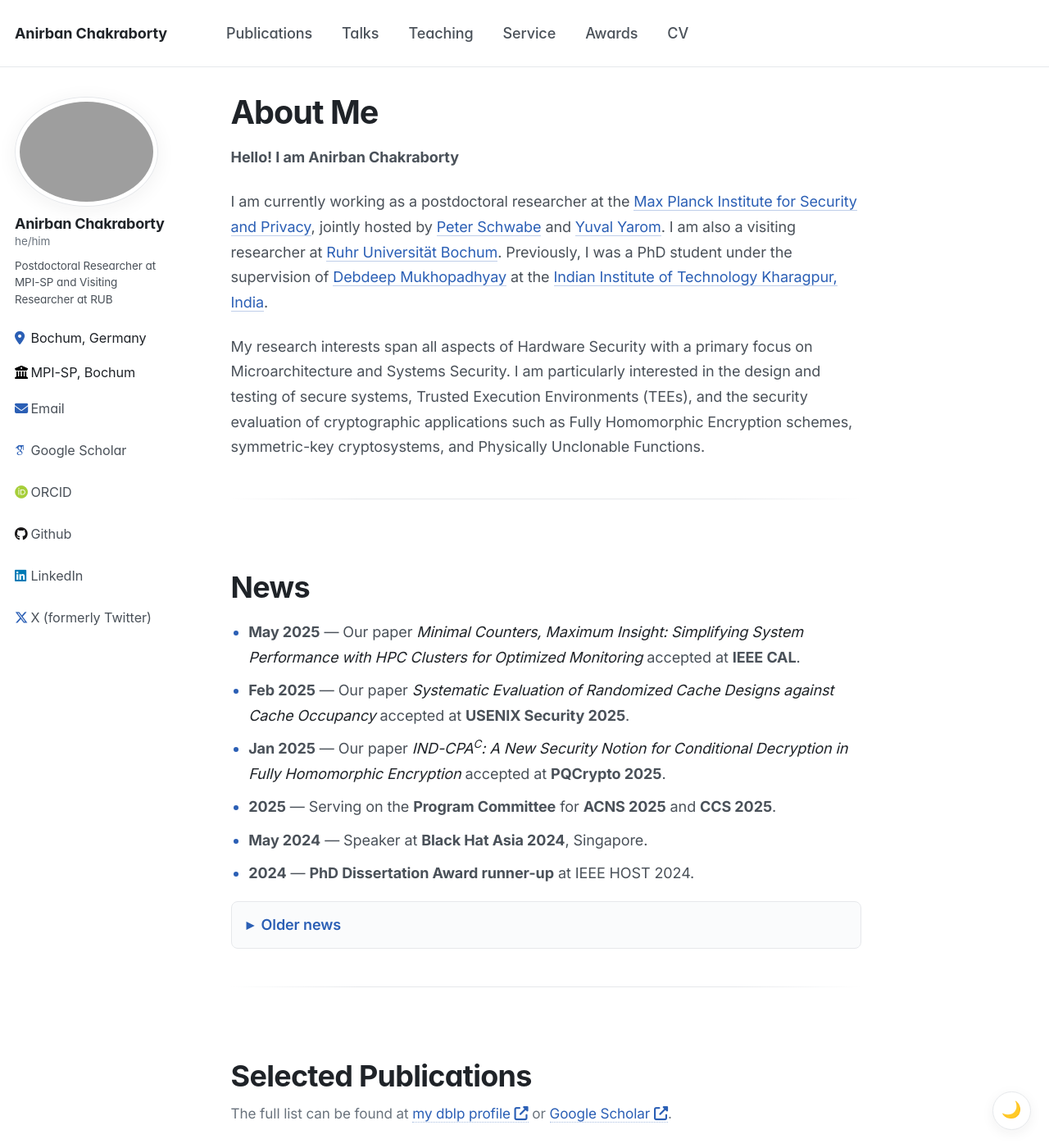
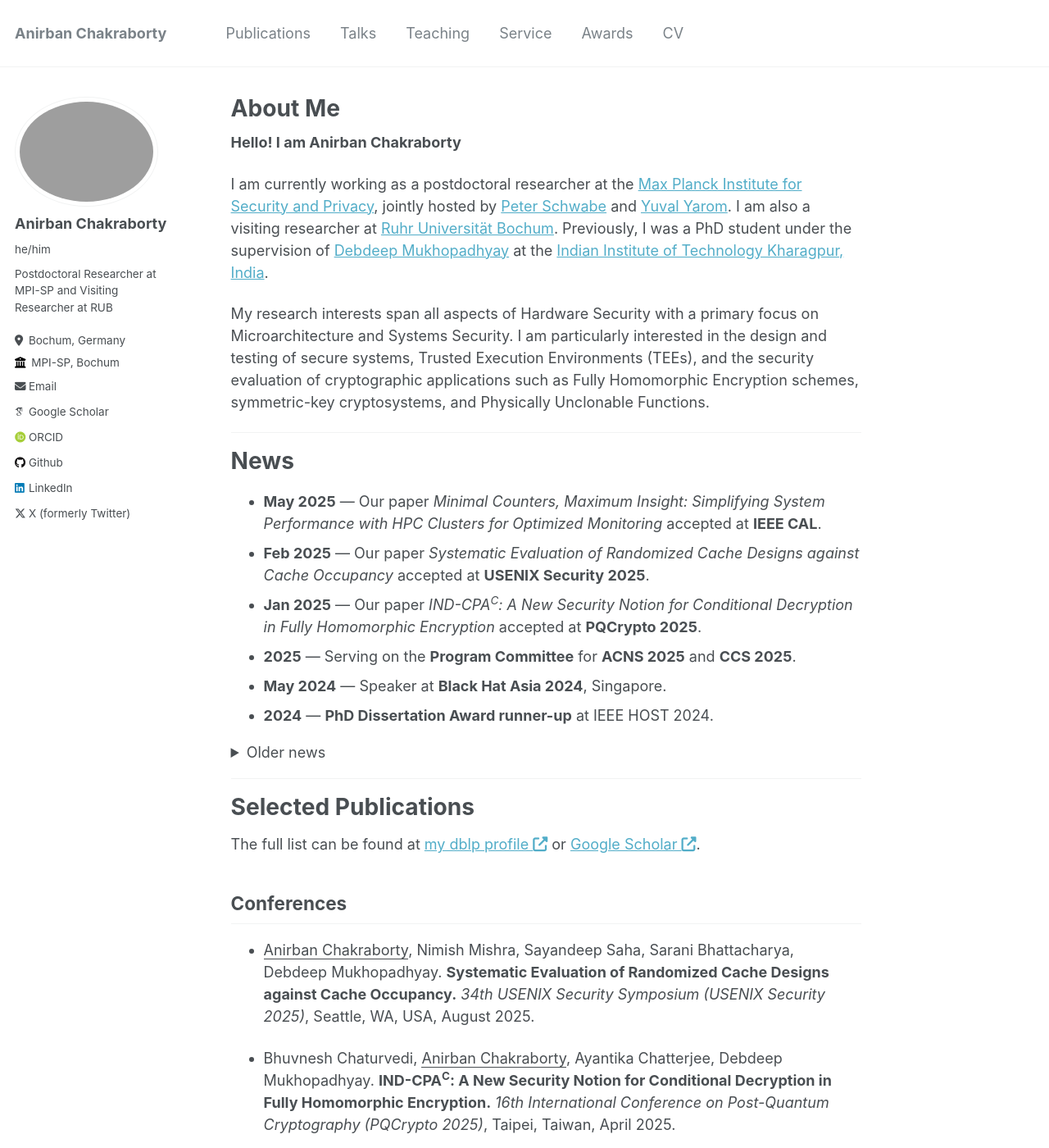
Before and after one commit to anirbanc3/anirbanc3.github.io, a Jekyll site: the page built from _pages/about.md, in a window 1280 px wide and 1400 px high. Shown: the whole window at 82% size. Built offline with Jekyll 4.4.1, drawn with Linux system fonts in a browser that asks for light colours; some web fonts are replaced.

Commit message:
Remove dark mode and custom design polish

```diff
--- a/_includes/head.html
+++ b/_includes/head.html
@@ -7,10 +7,6 @@
 <link href="{% if site.atom_feed.path %}{{ site.atom_feed.path }}{% else %}{{ base_path }}/feed.xml{% endif %}" type="application/atom+xml" rel="alternate" title="{{ site.title }} Feed">
 
 <link rel="stylesheet" href="https://cdnjs.cloudflare.com/ajax/libs/font-awesome/6.0.0-beta3/css/all.min.css">
-
-<link rel="preconnect" href="https://fonts.googleapis.com">
-<link rel="preconnect" href="https://fonts.gstatic.com" crossorigin>
-<link href="https://fonts.googleapis.com/css2?family=Inter:wght@400;500;600;700&family=JetBrains+Mono:wght@400;500&display=swap" rel="stylesheet">
 
 <!-- http://t.co/dKP3o1e -->
 <meta name="HandheldFriendly" content="True">
--- a/_includes/scripts.html
+++ b/_includes/scripts.html
@@ -2,33 +2,3 @@
 
 {% include analytics.html %}
 {% include /comments-providers/scripts.html %}
-
-<script>
-document.addEventListener("DOMContentLoaded", function () {
-  const toggle = document.createElement("button");
-  toggle.className = "theme-toggle";
-  toggle.setAttribute("aria-label", "Toggle dark mode");
-  toggle.innerHTML = '<span class="theme-toggle__icon">🌙</span>';
-  document.body.appendChild(toggle);
-
-  const setTheme = (theme) => {
-    document.documentElement.setAttribute("data-theme", theme);
-    localStorage.setItem("theme", theme);
-    toggle.querySelector(".theme-toggle__icon").textContent =
-      theme === "dark" ? "☀" : "🌙";
-  };
-
-  toggle.addEventListener("click", () => {
-    const next =
-      document.documentElement.getAttribute("data-theme") === "dark"
-        ? "light"
-        : "dark";
-    setTheme(next);
-  });
-
-  const saved =
-    localStorage.getItem("theme") ||
-    (window.matchMedia("(prefers-color-scheme: dark)").matches ? "dark" : "light");
-  setTheme(saved);
-});
-</script>
--- a/_layouts/default.html
+++ b/_layouts/default.html
@@ -9,7 +9,6 @@ layout: compress
   <head>
     {% include head.html %}
     {% include head/custom.html %}
-    <link rel="stylesheet" href="{{ "/assets/css/dark-mode.css" | relative_url }}">
   </head>
 
   <body>
--- a/_sass/_custom.scss
+++ /dev/null
@@ -1,333 +0,0 @@
-/* ==========================================================================
-   Custom polish — typography, color, layout refinements
-   ========================================================================== */
-
-/* Refined palette */
-$accent             : #2b5fb5;
-$accent-deep        : #1f4794;
-$ink                : #1f2328;
-$ink-soft           : #4a5159;
-$ink-mute           : #6a737d;
-$rule               : #e6e8eb;
-$surface            : #ffffff;
-$surface-soft       : #fafbfc;
-
-/* Smooth anchor scrolling */
-html {
-  scroll-behavior: smooth;
-}
-
-/* Offset for sticky masthead so anchor targets aren't hidden behind it */
-.page__content h1[id],
-.page__content h2[id],
-.page__content h3[id] {
-  scroll-margin-top: 5rem;
-}
-
-body {
-  font-family: "Inter", -apple-system, BlinkMacSystemFont, "Segoe UI", Roboto,
-               "Helvetica Neue", Arial, sans-serif;
-  font-feature-settings: "cv02", "cv03", "cv04", "cv11";
-  color: $ink;
-  -webkit-font-smoothing: antialiased;
-  -moz-osx-font-smoothing: grayscale;
-  letter-spacing: -0.005em;
-}
-
-code, pre, .monospace {
-  font-family: "JetBrains Mono", "SFMono-Regular", Menlo, Consolas, monospace;
-  font-size: 0.92em;
-}
-
-/* Headings */
-.page__content {
-  h1, h2, h3, h4 {
-    color: $ink;
-    letter-spacing: -0.02em;
-    font-weight: 700;
-  }
-
-  h1 {
-    font-size: 2em;
-    margin-top: 2.4em;
-  }
-
-  h2 {
-    font-size: 1.45em;
-    margin-top: 2.2em;
-    padding-bottom: 0.4em;
-    border-bottom: 1px solid $rule;
-    position: relative;
-  }
-
-  /* subtle accent bar on section headings */
-  h2::before {
-    content: "";
-    position: absolute;
-    left: 0;
-    bottom: -1px;
-    width: 2.5em;
-    height: 2px;
-    background: linear-gradient(90deg, $accent, lighten($accent, 18%));
-    border-radius: 2px;
-  }
-
-  h3 {
-    font-size: 1.15em;
-    margin-top: 1.8em;
-    color: $ink-soft;
-  }
-
-  p, li {
-    color: $ink-soft;
-    font-size: 1rem;
-    line-height: 1.7;
-  }
-
-  a {
-    color: $accent;
-    text-decoration: none;
-    border-bottom: 1px solid transparentize($accent, 0.7);
-    transition: color 0.15s ease, border-color 0.15s ease;
-
-    &:hover {
-      color: $accent-deep;
-      border-bottom-color: $accent-deep;
-      text-decoration: none;
-    }
-  }
-
-}
-
-/* Section dividers from `***` / `---` in markdown */
-.page__content hr {
-  display: block;
-  height: 1px;
-  border: 0;
-  background: linear-gradient(90deg, transparent, $rule 20%, $rule 80%, transparent);
-  margin: 2.6em 0;
-}
-
-/* News list — tighter rhythm, monospace dates */
-.page__content {
-  /* paragraphs that look like news bullets ("* Mon YYYY: ...") */
-  ul {
-    padding-left: 1.2em;
-
-    li {
-      margin-bottom: 0.55em;
-      position: relative;
-
-      &::marker {
-        color: $accent;
-      }
-    }
-  }
-
-  /* Make leading date-style emphasis pop */
-  p em:first-child,
-  li em:first-of-type {
-    color: $ink;
-    font-style: italic;
-  }
-}
-
-/* Older News collapsible */
-.page__content details {
-  margin: 1em 0 1.6em;
-  padding: 0.6em 1em;
-  background: $surface-soft;
-  border: 1px solid $rule;
-  border-radius: 8px;
-  transition: box-shadow 0.2s ease;
-
-  &[open] {
-    box-shadow: 0 1px 2px rgba(0, 0, 0, 0.04);
-  }
-
-  summary {
-    cursor: pointer;
-    font-weight: 600;
-    color: $accent;
-    list-style: none;
-    padding: 0.2em 0;
-
-    &::-webkit-details-marker { display: none; }
-    &::before {
-      content: "▸";
-      display: inline-block;
-      margin-right: 0.5em;
-      transition: transform 0.2s ease;
-      color: $accent;
-    }
-  }
-
-  &[open] summary::before {
-    transform: rotate(90deg);
-  }
-}
-
-/* Wordwrap helper used in about.md */
-.wordwrap {
-  color: $ink-mute;
-  font-size: 0.95em;
-  margin: -0.4em 0 1.2em;
-
-  a {
-    color: $accent;
-    border-bottom: 1px dotted transparentize($accent, 0.6);
-
-    &:hover { color: $accent-deep; }
-  }
-}
-
-/* Publications — give each entry a subtle hover card feel */
-.page__content {
-  h2 + ul,
-  h3 + ul {
-    list-style: none;
-    padding-left: 0;
-
-    > li {
-      padding: 0.7em 0.9em;
-      margin-bottom: 0.4em;
-      border-left: 2px solid transparent;
-      border-radius: 4px;
-      transition: background 0.15s ease, border-color 0.15s ease;
-
-      &:hover {
-        background: $surface-soft;
-        border-left-color: $accent;
-      }
-
-      u {
-        border-bottom: 1px solid $accent;
-        font-weight: 600;
-      }
-
-      strong {
-        color: $ink;
-        font-weight: 600;
-      }
-
-      em {
-        color: $ink-mute;
-        font-size: 0.93em;
-      }
-    }
-  }
-}
-
-/* Masthead — cleaner, with subtle blur */
-.masthead {
-  border-bottom: 1px solid $rule;
-  background: rgba(255, 255, 255, 0.85);
-  -webkit-backdrop-filter: saturate(180%) blur(10px);
-          backdrop-filter: saturate(180%) blur(10px);
-  position: sticky;
-  top: 0;
-  z-index: 50;
-}
-
-.masthead__menu-item a {
-  font-weight: 500;
-  color: $ink-soft;
-  letter-spacing: -0.005em;
-  transition: color 0.15s ease;
-
-  &:hover {
-    color: $accent;
-  }
-}
-
-.masthead__menu-item--lg a {
-  font-weight: 700;
-  color: $ink;
-}
-
-/* Sidebar / author profile */
-.author__avatar img {
-  border: 1px solid $rule !important;
-  box-shadow: 0 4px 24px rgba(31, 35, 40, 0.06);
-  transition: transform 0.3s ease, box-shadow 0.3s ease;
-
-  &:hover {
-    transform: translateY(-2px);
-    box-shadow: 0 8px 28px rgba(31, 35, 40, 0.10);
-  }
-}
-
-.author__name {
-  font-weight: 700;
-  letter-spacing: -0.015em;
-  color: $ink;
-  margin-bottom: 0.1em;
-}
-
-.author__pronouns {
-  color: $ink-mute;
-  font-size: 0.85em;
-  margin-top: 0;
-}
-
-.author__bio {
-  color: $ink-soft;
-  font-size: 0.95em;
-  line-height: 1.5;
-}
-
-.author__urls {
-  li {
-    font-size: 0.9em;
-    padding: 0.3em 0;
-
-    a {
-      color: $ink-soft;
-      border-bottom: none;
-      transition: color 0.15s ease;
-
-      &:hover {
-        color: $accent;
-      }
-    }
-
-    i {
-      color: $accent;
-      width: 1.2em;
-    }
-  }
-}
-
-/* Page title — show name with weight + spacing */
-.page__title {
-  font-size: 2.2em;
-  letter-spacing: -0.025em;
-  font-weight: 700;
-  color: $ink;
-}
-
-/* Footer — quieter */
-.page__footer {
-  background: $surface-soft;
-  border-top: 1px solid $rule;
-  color: $ink-mute;
-  font-size: 0.85em;
-
-  a {
-    color: $ink-soft;
-    &:hover { color: $accent; }
-  }
-}
-
-/* Selection */
-::selection {
-  background: transparentize($accent, 0.78);
-  color: $ink;
-}
-
-/* Mobile tweaks */
-@media (max-width: 768px) {
-  .page__title { font-size: 1.7em; }
-  .page__content h2 { font-size: 1.25em; }
-  .masthead { position: relative; }
-}
--- a/assets/css/dark-mode.css
+++ /dev/null
@@ -1,130 +0,0 @@
-/* Theme tokens */
-:root {
-  --bg:           #ffffff;
-  --bg-soft:      #fafbfc;
-  --text:         #1f2328;
-  --text-soft:    #4a5159;
-  --text-mute:    #6a737d;
-  --rule:         #e6e8eb;
-  --accent:       #2b5fb5;
-  --accent-soft:  rgba(43, 95, 181, 0.10);
-  --shadow:       rgba(31, 35, 40, 0.06);
-}
-
-[data-theme="dark"] {
-  --bg:           #0f1115;
-  --bg-soft:      #161922;
-  --text:         #e6e8eb;
-  --text-soft:    #b8bdc6;
-  --text-mute:    #8a929d;
-  --rule:         #262a33;
-  --accent:       #7aa5e6;
-  --accent-soft:  rgba(122, 165, 230, 0.14);
-  --shadow:       rgba(0, 0, 0, 0.40);
-}
-
-/* Apply tokens to surfaces */
-body {
-  background-color: var(--bg) !important;
-  color: var(--text) !important;
-}
-
-[data-theme="dark"] .masthead {
-  background: rgba(15, 17, 21, 0.85) !important;
-  border-bottom-color: var(--rule) !important;
-}
-
-[data-theme="dark"] .masthead__menu-item a { color: var(--text-soft) !important; }
-[data-theme="dark"] .masthead__menu-item--lg a { color: var(--text) !important; }
-[data-theme="dark"] .masthead__menu-item a:hover { color: var(--accent) !important; }
-
-[data-theme="dark"] .page__content h1,
-[data-theme="dark"] .page__content h2,
-[data-theme="dark"] .page__content h4 { color: var(--text) !important; }
-[data-theme="dark"] .page__content h3 { color: var(--text-soft) !important; }
-[data-theme="dark"] .page__content p,
-[data-theme="dark"] .page__content li { color: var(--text-soft) !important; }
-[data-theme="dark"] .page__content h2 { border-bottom-color: var(--rule) !important; }
-[data-theme="dark"] .page__content hr {
-  background: linear-gradient(90deg, transparent, var(--rule) 20%, var(--rule) 80%, transparent) !important;
-}
-
-[data-theme="dark"] .page__content a {
-  color: var(--accent) !important;
-  border-bottom-color: rgba(122, 165, 230, 0.3) !important;
-}
-
-[data-theme="dark"] .page__content details {
-  background: var(--bg-soft) !important;
-  border-color: var(--rule) !important;
-}
-[data-theme="dark"] .page__content details summary { color: var(--accent) !important; }
-[data-theme="dark"] .page__content details summary::before { color: var(--accent) !important; }
-
-[data-theme="dark"] .page__content h2 + ul > li:hover,
-[data-theme="dark"] .page__content h3 + ul > li:hover {
-  background: var(--bg-soft) !important;
-}
-[data-theme="dark"] .page__content h2 + ul > li u,
-[data-theme="dark"] .page__content h3 + ul > li u { border-bottom-color: var(--accent) !important; }
-[data-theme="dark"] .page__content h2 + ul > li strong,
-[data-theme="dark"] .page__content h3 + ul > li strong { color: var(--text) !important; }
-[data-theme="dark"] .page__content h2 + ul > li em,
-[data-theme="dark"] .page__content h3 + ul > li em { color: var(--text-mute) !important; }
-
-[data-theme="dark"] .author__name { color: var(--text) !important; }
-[data-theme="dark"] .author__bio  { color: var(--text-soft) !important; }
-[data-theme="dark"] .author__pronouns { color: var(--text-mute) !important; }
-[data-theme="dark"] .author__urls li a { color: var(--text-soft) !important; }
-[data-theme="dark"] .author__urls li a:hover { color: var(--accent) !important; }
-[data-theme="dark"] .author__urls li i { color: var(--accent) !important; }
-[data-theme="dark"] .author__avatar img { border-color: var(--rule) !important; }
-
-[data-theme="dark"] .page__footer {
-  background: var(--bg-soft) !important;
-  border-top-color: var(--rule) !important;
-  color: var(--text-mute) !important;
-}
-[data-theme="dark"] .page__footer a { color: var(--text-soft) !important; }
-[data-theme="dark"] .page__footer a:hover { color: var(--accent) !important; }
-
-[data-theme="dark"] .wordwrap { color: var(--text-mute) !important; }
-
-/* Theme toggle button */
-.theme-toggle {
-  position: fixed;
-  bottom: 1.25rem;
-  right: 1.25rem;
-  width: 2.6rem;
-  height: 2.6rem;
-  border-radius: 50%;
-  border: 1px solid var(--rule);
-  background: var(--bg);
-  color: var(--text);
-  cursor: pointer;
-  font-size: 1.05rem;
-  line-height: 1;
-  display: inline-flex;
-  align-items: center;
-  justify-content: center;
-  box-shadow: 0 4px 16px var(--shadow);
-  transition: transform 0.18s ease, box-shadow 0.18s ease, background 0.2s ease;
-  z-index: 9999;
-  padding: 0;
-}
-
-.theme-toggle:hover {
-  transform: translateY(-2px);
-  box-shadow: 0 8px 22px var(--shadow);
-  background: var(--accent-soft);
-}
-
-.theme-toggle:focus-visible {
-  outline: 2px solid var(--accent);
-  outline-offset: 2px;
-}
-
-.theme-toggle__icon {
-  display: inline-block;
-  font-size: 1.1rem;
-}
--- a/assets/css/main.scss
+++ b/assets/css/main.scss
@@ -39,6 +39,3 @@
 @import "vendor/font-awesome/brands";
 @import "vendor/magnific-popup/magnific-popup";
 @import "print";
-
-// Custom polish — must be last so it overrides theme defaults
-@import "custom";
```
